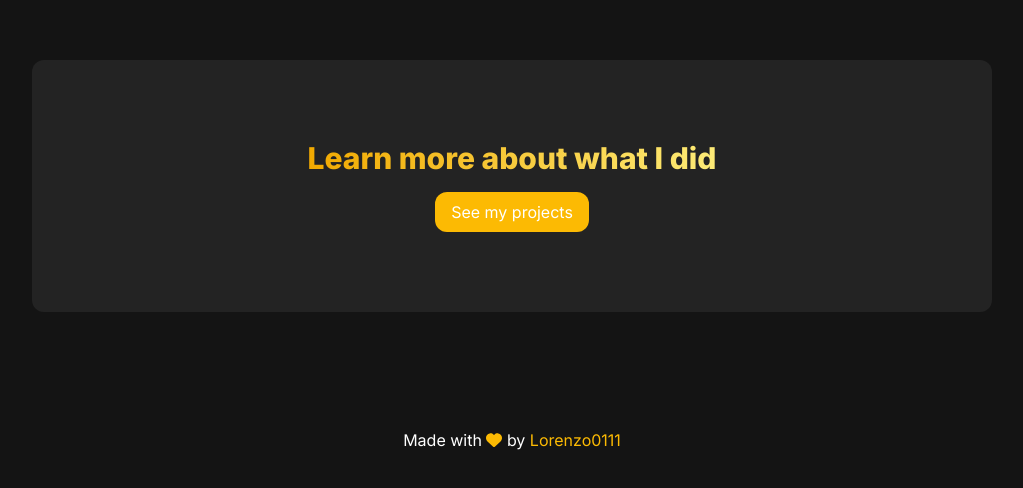
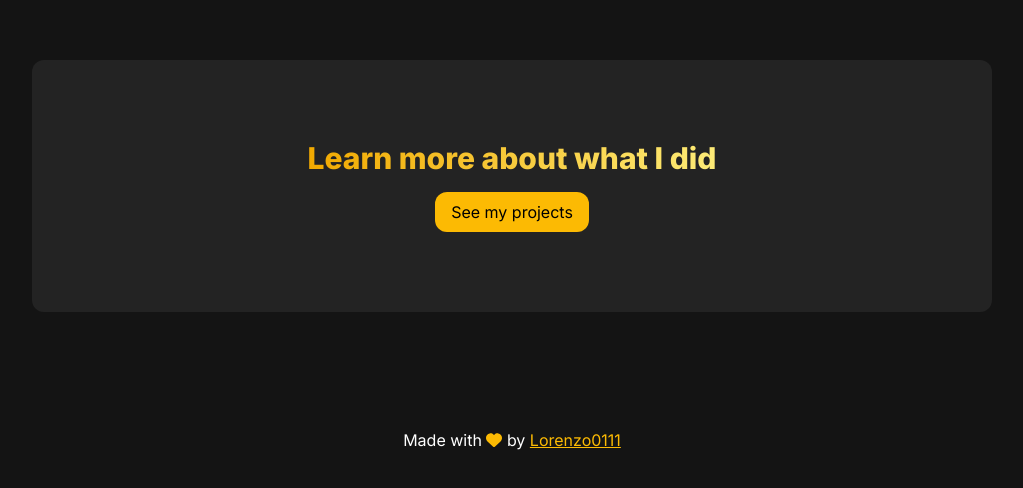
Before and after one commit to Lorenzo0111/Portfolio, a Next.js app: page / in a window 1280 px wide. Shown: the part 1332-1820 px from the top of the page, without its empty margins (128-1151 px from the left). Built offline with nearby package versions, Linux system fonts and the light colour scheme; no server answers.

Commit message:
Accessibility fixes

```diff
--- a/components/footer.tsx
+++ b/components/footer.tsx
@@ -7,7 +7,7 @@ export default function Footer() {
     <footer className="mx-auto px-4 sm:px-6 lg:px-8 h-24 items-center justify-center text-center flex mt-auto">
       <p>
         Made with <FontAwesomeIcon icon={faHeart} className="text-primary" /> by{" "}
-        <Link href="/" className="text-primary hover:underline">
+        <Link href="/" className="text-primary underline">
           Lorenzo0111
         </Link>
       </p>
--- a/components/navbar.tsx
+++ b/components/navbar.tsx
@@ -33,28 +33,28 @@ export default function Navbar() {
             href="https://discord.gg/HT47UQXBqG"
             aria-label="Discord"
           >
-            <FontAwesomeIcon icon={faDiscord} />
+            <FontAwesomeIcon width={48} icon={faDiscord} />
           </Link>
           <Link
             className="hover:text-primary"
             href="https://github.com/Lorenzo0111"
             aria-label="GitHub"
           >
-            <FontAwesomeIcon icon={faGithub} />
+            <FontAwesomeIcon width={48} icon={faGithub} />
           </Link>
           <Link
             className="hover:text-primary"
             href="https://x.com/akaLorenzo0111"
             aria-label="X (Twitter)"
           >
-            <FontAwesomeIcon icon={faXTwitter} />
+            <FontAwesomeIcon width={48} icon={faXTwitter} />
           </Link>
           <Link
             className="hover:text-primary"
             href="https://www.youtube.com/@lorenzo0111"
             aria-label="YouTube"
           >
-            <FontAwesomeIcon icon={faYoutube} />
+            <FontAwesomeIcon width={48} icon={faYoutube} />
           </Link>
           <SignedIn>
             <UserButton />
--- a/components/projects-banner.tsx
+++ b/components/projects-banner.tsx
@@ -10,7 +10,7 @@ export default function ProjectsBanner() {
         <h1 className="text-3xl font-extrabold text-gradient">
           Learn more about what I did
         </h1>
-        <Link href="/projects" className="w-fit bg-primary p-2 px-4 rounded-xl">
+        <Link href="/projects" className="w-fit bg-primary text-black p-2 px-4 rounded-xl">
           See my projects
         </Link>
       </div>
--- a/middleware.ts
+++ b/middleware.ts
@@ -1,7 +1,7 @@
 import { authMiddleware } from "@clerk/nextjs";
 
 export default authMiddleware({
-  publicRoutes: ["/api/(.*)", "/projects/(.*)", "/"],
+  publicRoutes: ["/api/(.*)", "/projects(.*)", "/"],
 });
 
 export const config = {
```
